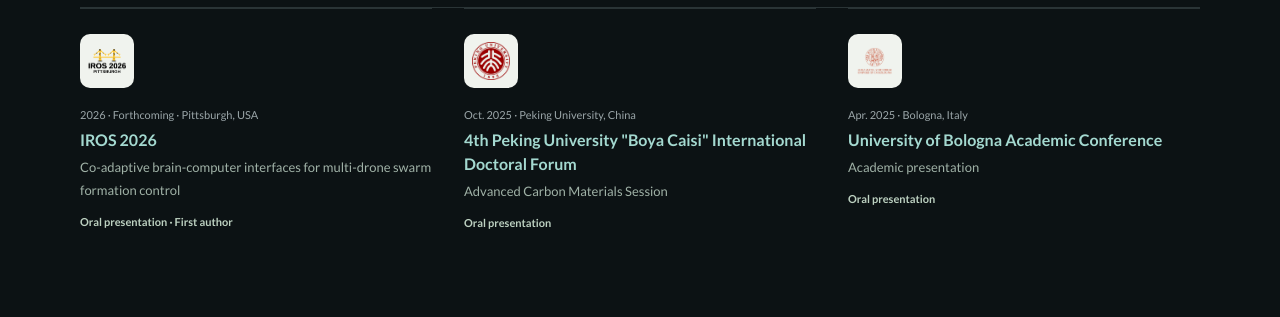
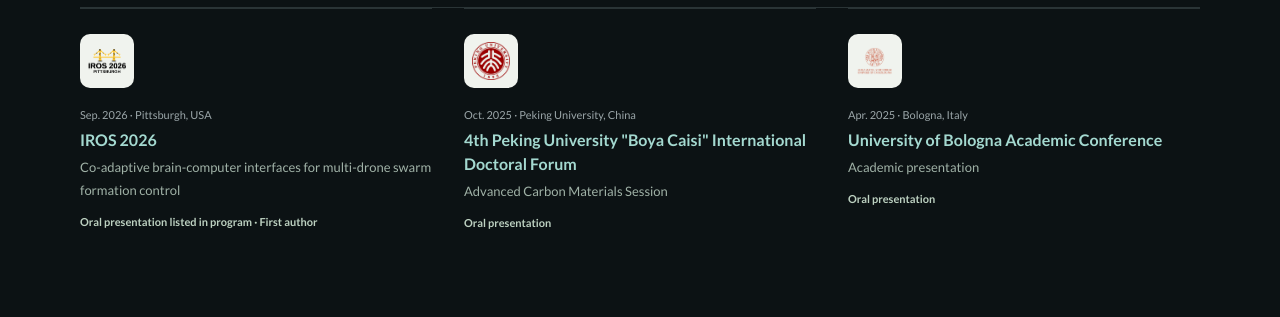
Before and after one commit to zdawer/ChenYanyang, a Jekyll site: the page built from index.html, in a window 1280 px wide and 900 px high, scrolled down 3321 px. Shown: the part 152-469 px from the top of the window. Built offline with Jekyll 4.4.1, drawn with Linux system fonts in a browser that asks for light colours; nearby versions of some CDN libraries; a style sheet for code colours, icons or effects is not loaded.

Commit message:
Fix outdated IROS 2026 talk date and clarify program status

```diff
--- a/_data/talks.yml
+++ b/_data/talks.yml
@@ -1,8 +1,8 @@
 - venue: "IROS 2026"
   title: "Co-adaptive brain-computer interfaces for multi-drone swarm formation control"
-  role: "Oral presentation · First author"
+  role: "Oral presentation listed in program · First author"
   location: "Pittsburgh, USA"
-  date: "2026 · Forthcoming"
+  date: "Sep. 2026"
   logo: /assets/images/badges/iros-2026.png
   url: "https://2026.ieee-iros.org/"
 - venue: '4th Peking University "Boya Caisi" International Doctoral Forum'
```
